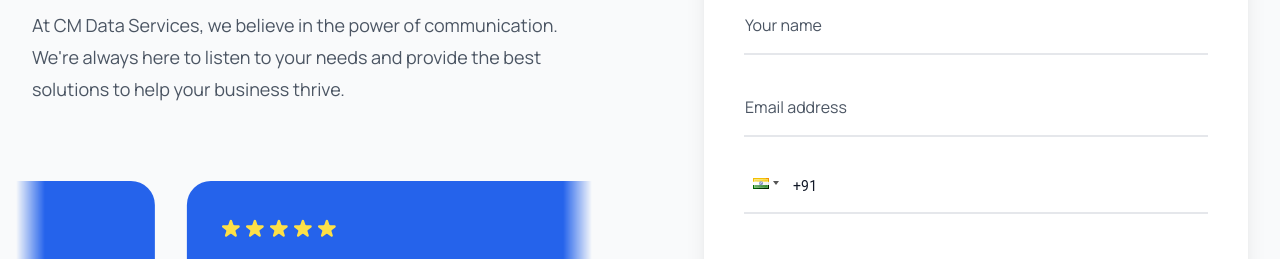
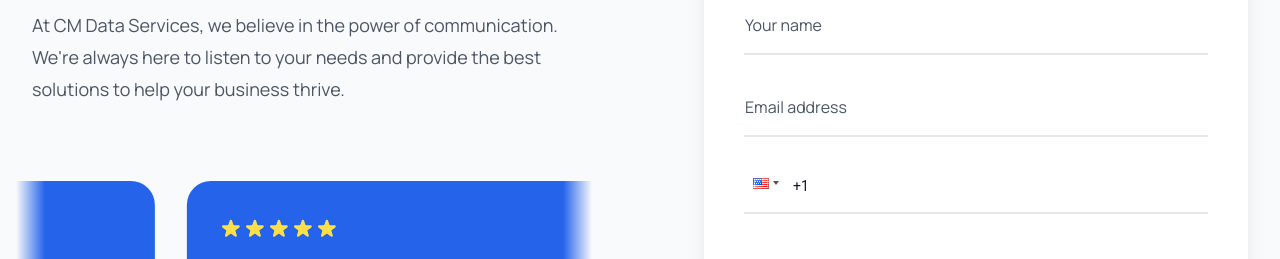
Before and after one commit to udhaykumarbala/cm_consultancy, a React (Vite) app: page / in a window 1280 px wide. Shown: the part 3617-3876 px from the top of the page. Built offline with nearby package versions, Linux system fonts and the light colour scheme.

Commit message:
Fixed: preferred country list added

```diff
--- a/src/Home/JoinUsSection.jsx
+++ b/src/Home/JoinUsSection.jsx
@@ -144,7 +144,16 @@ const JoinUsSection = () => {
                                  type='tel'
                                  name='phone'
                                  id='phone'
-                                 country={"in"}
+                                 country={"us"}
+                                 preferredCountries={[
+                                    "us",
+                                    "ca",
+                                    "sg",
+                                    "gb",
+                                    "ch",
+                                    "in",
+                                    "ae",
+                                 ]}
                                  inputProps={{ required: true }}
                                  value={phone}
                                  onChange={(value) => setPhone(value)}
```
